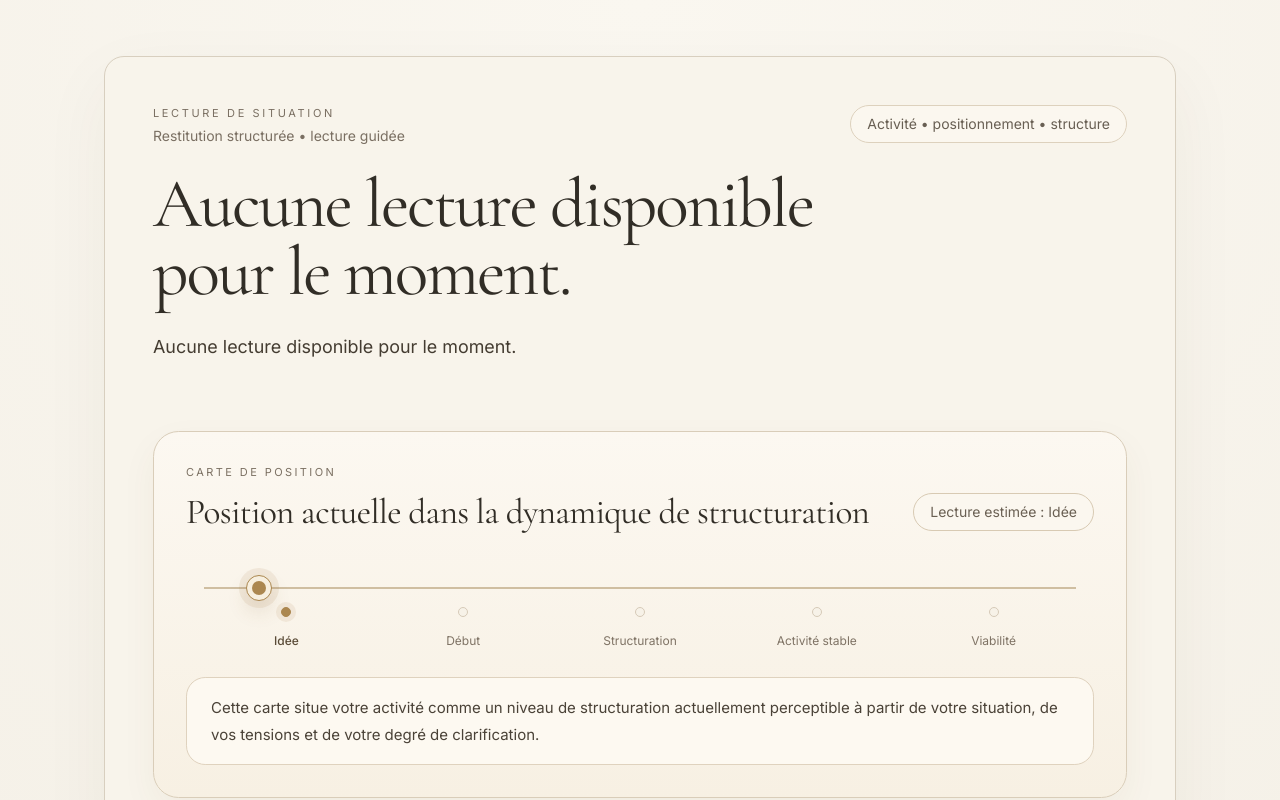
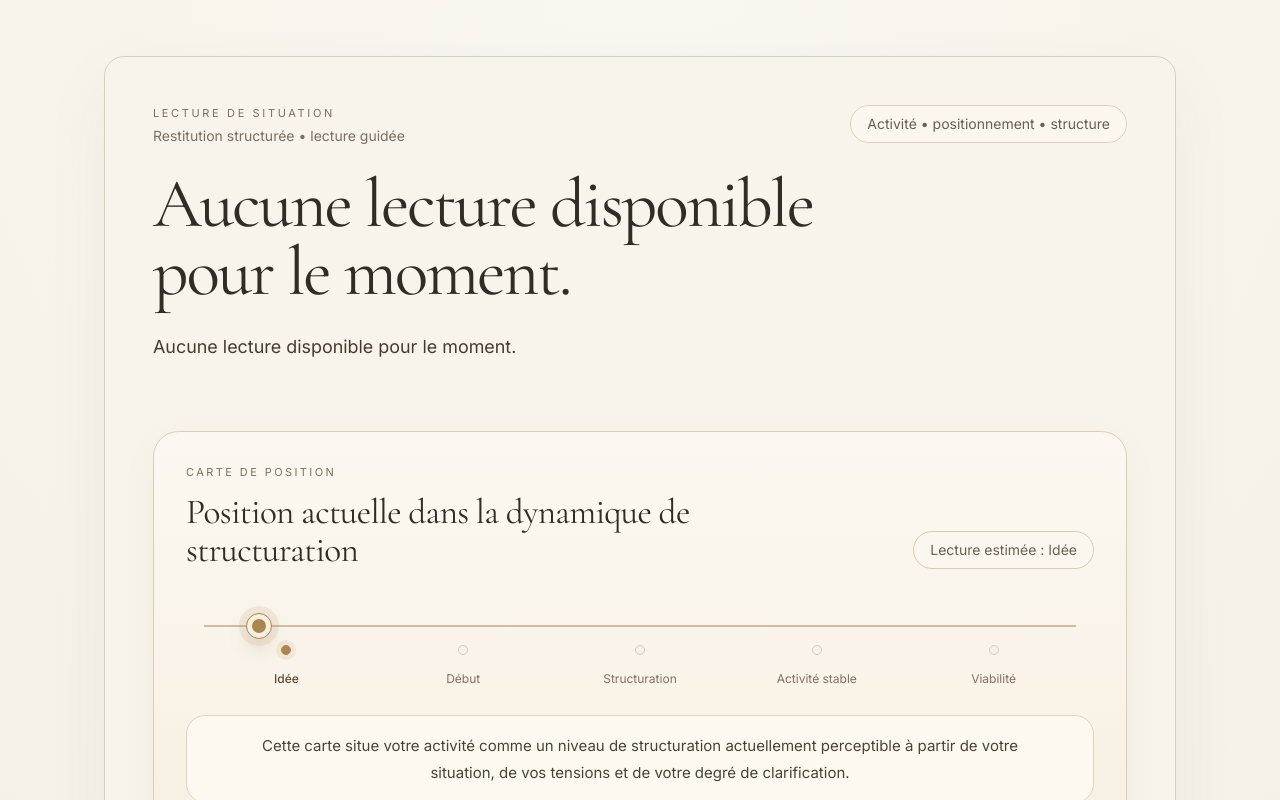
Before and after one commit to arnaudcrestey/viabilite-activite, a Next.js app: page /lecture in a window 1280 px wide. Shown: the top 800 px of the page. Built offline with nearby package versions, Linux system fonts and the light colour scheme.

Commit message:
Update progress-map.tsx

```diff
--- a/components/progress-map.tsx
+++ b/components/progress-map.tsx
@@ -17,8 +17,8 @@ export function ProgressMap({ activityStage }: Props) {
 
   return (
     <section className="mt-7 rounded-[1.4rem] border border-[#d9cdb9] bg-[linear-gradient(180deg,#fcf8f1_0%,#f7f0e3_100%)] px-4 py-5 shadow-[0_14px_36px_rgba(95,71,35,0.05)] sm:px-5 sm:py-6 md:mt-10 md:rounded-[1.6rem] md:px-8 md:py-8">
-      <div className="flex flex-col gap-4 md:flex-row md:items-end md:justify-between">
-        <div>
+      <div className="flex flex-col items-center gap-4 text-center md:flex-row md:items-end md:justify-between md:text-left">
+        <div className="max-w-2xl">
           <p className="text-[10px] uppercase tracking-[0.22em] text-[#7b7062] md:text-[11px]">
             Carte de position
           </p>
@@ -74,8 +74,8 @@ export function ProgressMap({ activityStage }: Props) {
           </div>
         </div>
 
-        <div className="mt-5 rounded-[1rem] border border-[#dfd2be] bg-[#fdf9f1] px-4 py-3 md:mt-7 md:rounded-[1.2rem] md:px-6 md:py-4">
-          <p className="text-[13px] leading-[1.7] text-[#4a4237] md:text-[15px] md:leading-[1.8]">
+        <div className="mt-5 rounded-[1rem] border border-[#dfd2be] bg-[#fdf9f1] px-4 py-3 text-center md:mt-7 md:rounded-[1.2rem] md:px-6 md:py-4">
+          <p className="mx-auto max-w-3xl text-[13px] leading-[1.7] text-[#4a4237] md:text-[15px] md:leading-[1.8]">
             Cette carte situe votre activité comme un niveau de structuration
             actuellement perceptible à partir de votre situation, de vos tensions
             et de votre degré de clarification.
```
